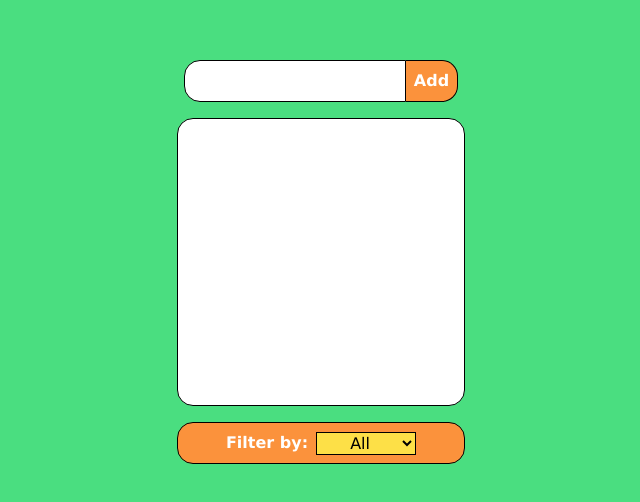
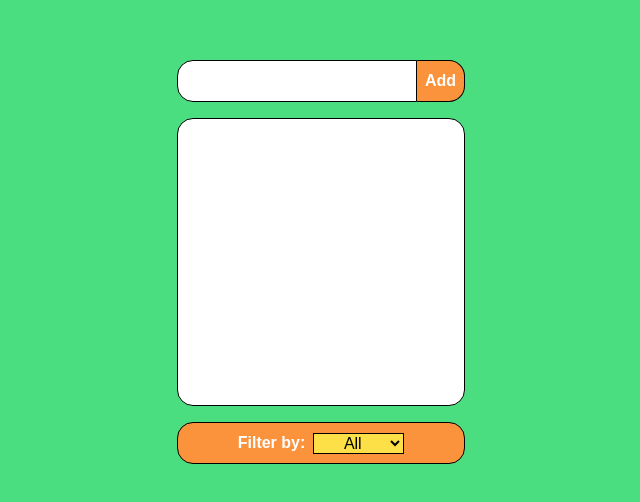
Before and after one commit to StivenF0/tasking-app, a React (Vite) app: page / in a window 1280 px wide. Shown: the part 138-640 px from the top of the page, without its empty margins (319-959 px from the left). Built offline with nearby package versions, Linux system fonts and the light colour scheme.

Commit message:
Sync with main branch

```diff
--- a/src/components/TaskForm.tsx
+++ b/src/components/TaskForm.tsx
@@ -26,7 +26,7 @@
         type="text"
         value={taskInput}
         onChange={(e) => setTaskInput(e.target.value)}
-        className="border border-black rounded-l-2xl p-2 pl-3 border-collapse focus:outline-none"
+        className="border border-black rounded-l-2xl p-2 pl-3 w-60 border-collapse focus:outline-none"
       />
       <input
         type="submit"
--- a/src/index.css
+++ b/src/index.css
@@ -1,12 +1,13 @@
 @tailwind base;
 @tailwind components;
 @tailwind utilities;
+@import url('https://fonts.googleapis.com/css2?family=Montserrat:ital,wght@0,100;0,200;0,300;0,400;0,500;0,600;0,700;0,800;0,900;1,100;1,200;1,300;1,400;1,500;1,600;1,700;1,800;1,900&display=swap');
 
 * {
   margin: 0;
   padding: 0;
   box-sizing: border-box;
-  font-family: Verdana, Geneva, Tahoma, sans-serif;
+  font-family: 'Montserrat', sans-serif;
 }
 
 body {
```
